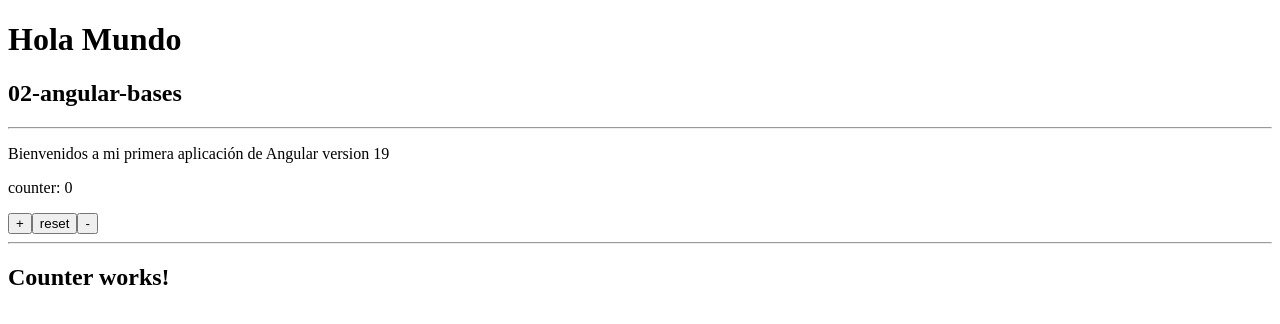
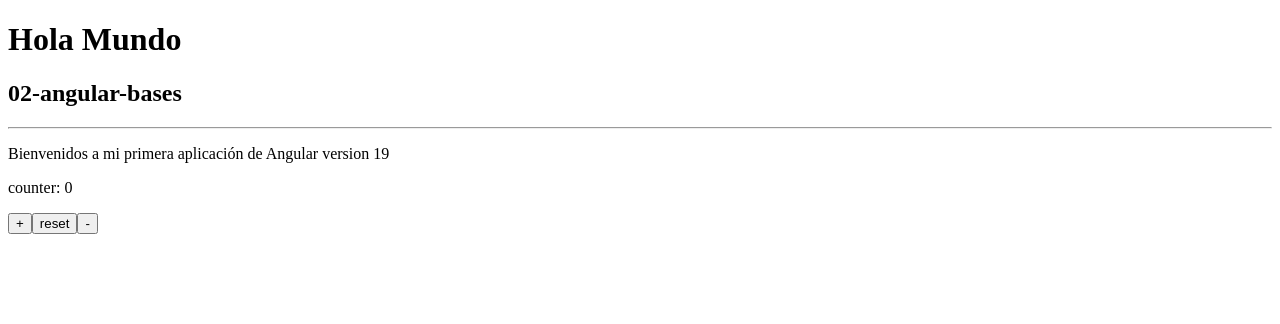
Before and after one commit to lberoiza/fernando_herrera-curso_angular-02-bases, an Angular app: page / in a window 1280 px wide. Shown: the top 324 px of the page. Built offline with nearby package versions, Linux system fonts and the light colour scheme.

Commit message:
mueve counter a componente propio

```diff
--- a/src/app/app.component.html
+++ b/src/app/app.component.html
@@ -4,12 +4,6 @@
 <p>
   Bienvenidos a mi primera aplicación de Angular version {{ angularVersion }}
 </p>
-<p>counter: {{ counter }}</p>
-<button (click)="incrementBy(+1)">+</button>
-<button (click)="resetCounter()">reset</button>
-<button (click)="incrementBy(-1)">-</button>
-
-<hr>
 <app-counter/>
 
 <router-outlet/>
--- /dev/null
+++ b/src/app/componets/counter/counter.component.html
@@ -0,0 +1,4 @@
+<p>counter: {{ counter }}</p>
+<button (click)="incrementBy(+1)">+</button>
+<button (click)="resetCounter()">reset</button>
+<button (click)="incrementBy(-1)">-</button>
--- a/src/app/componets/counter/counter.component.ts
+++ b/src/app/componets/counter/counter.component.ts
@@ -4,7 +4,7 @@ import { Component } from '@angular/core';
 @Component({
   standalone: false,
   selector: 'app-counter',
-  template: `<h2>Counter works!</h2>`,
+  templateUrl: './counter.component.html',
 })
 export class CounterComponent {
   public counter: number = 0;
```
